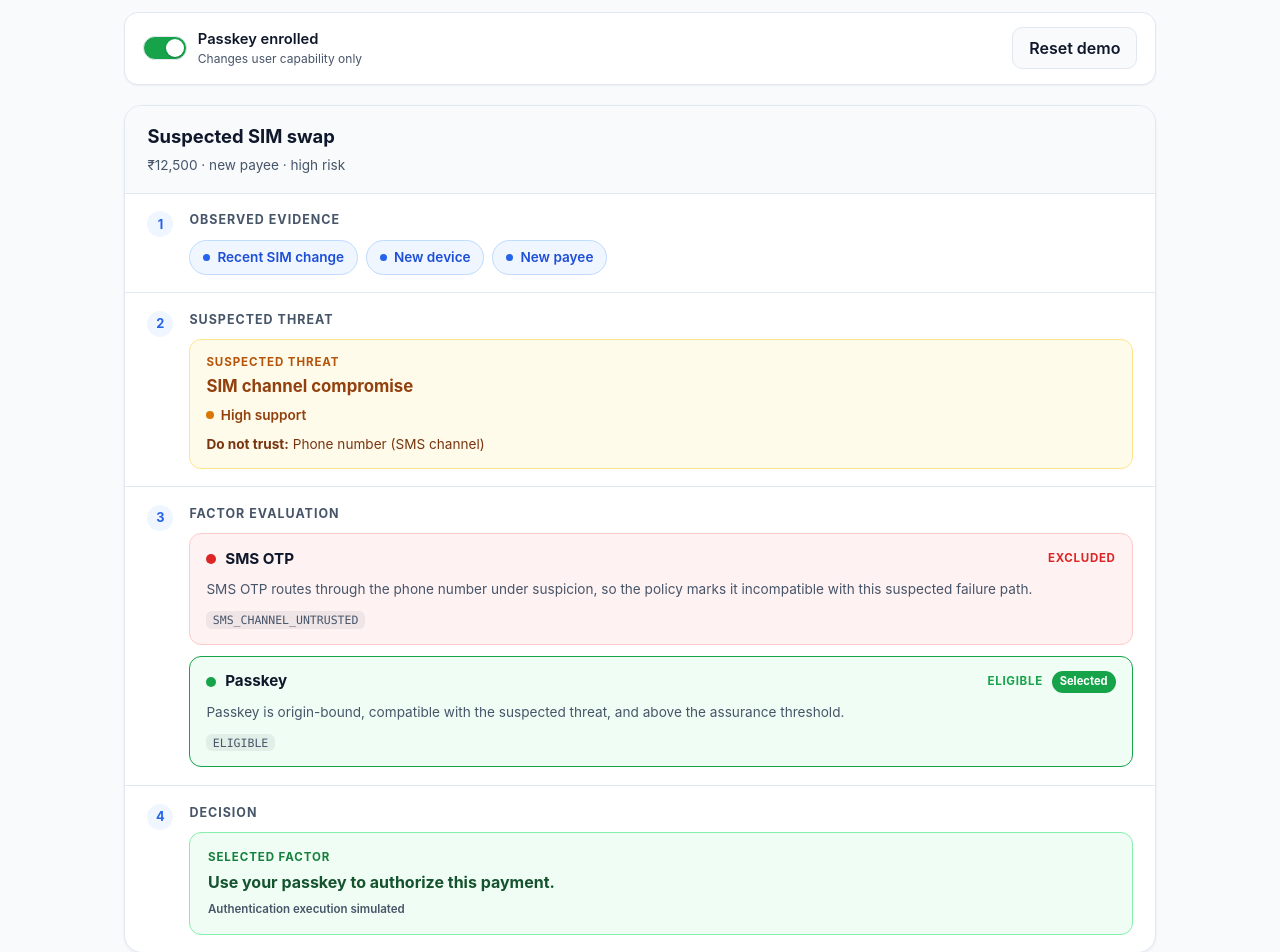
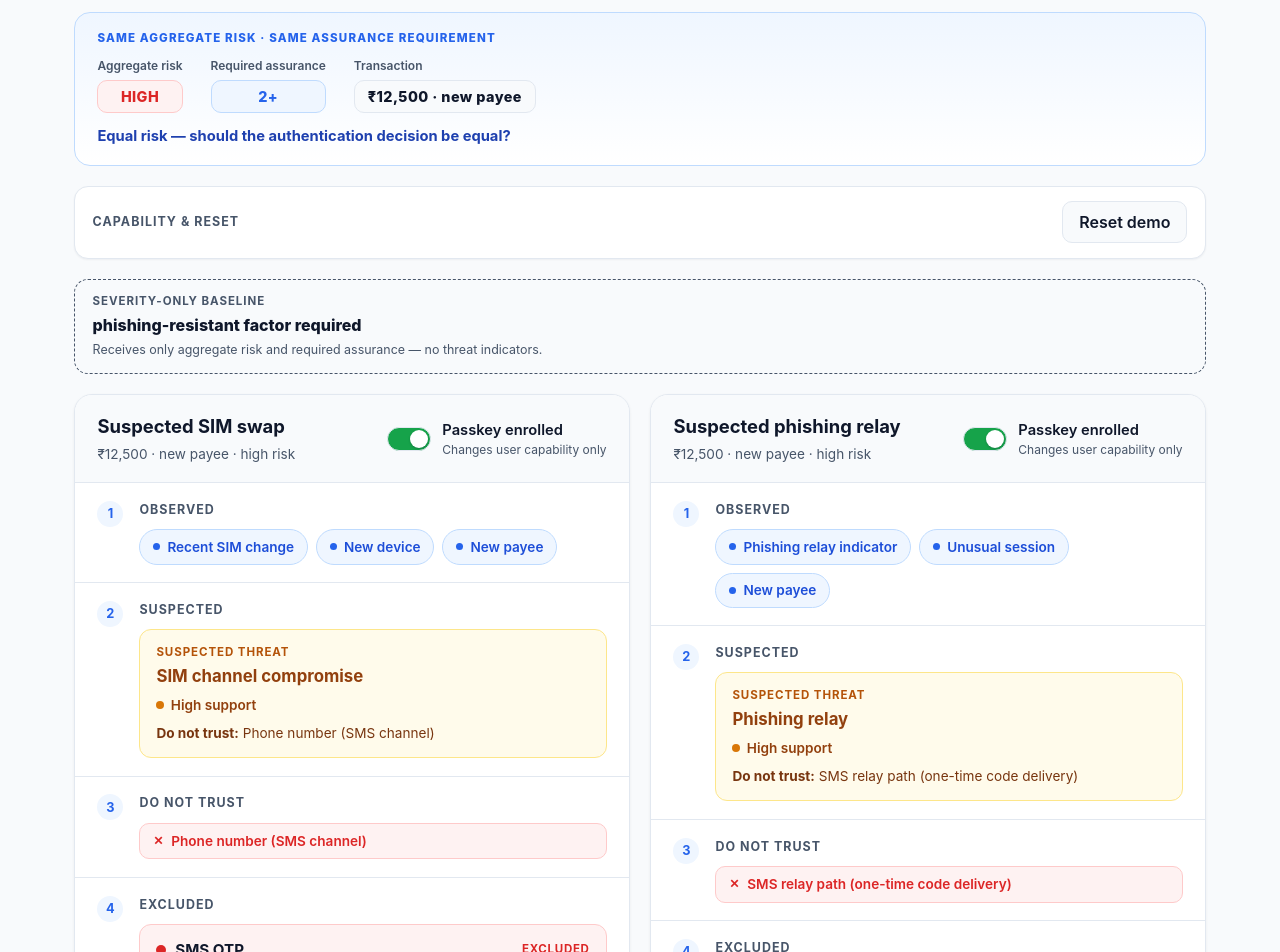
Before and after one commit to Venuvikaas/threat-aware-mfa, a React (Vite) app: page / in a window 1280 px wide. Shown: the part 140-1092 px from the top of the page. Built offline with nearby package versions, Linux system fonts and the light colour scheme.

Commit message:
feat(ui): emphasize threat difference

```diff
--- a/src/App.tsx
+++ b/src/App.tsx
@@ -1,46 +1,117 @@
 import { useMemo, useState } from "react";
 import { evaluateScenario } from "./engine/evaluateScenario";
+import { scalarBaseline } from "./engine/scalarBaseline";
 import { demoPolicy } from "./policy/demoPolicy";
 import { simSwapScenario } from "./scenarios/simSwap";
+import { phishingScenario } from "./scenarios/phishing";
 import { AppShell } from "./components/AppShell";
+import { SharedRiskHeader } from "./components/SharedRiskHeader";
+import { BaselineCard } from "./components/BaselineCard";
+import { ComparisonWorkspace } from "./components/ComparisonWorkspace";
 import { ScenarioPanel } from "./components/ScenarioPanel";
 import { CapabilityToggle } from "./components/CapabilityToggle";
 import "./styles/tokens.css";
 import "./styles/app.css";
 
-const DEFAULT_CAPABILITIES = { passkeyEnrolled: true };
+interface Capabilities {
+  passkeyEnrolled: boolean;
+}
+
+const DEFAULT_CAPABILITIES: Capabilities = { passkeyEnrolled: true };
+const scenarios = [simSwapScenario, phishingScenario];
+const scenarioIds = ["sim-swap", "phishing"] as const;
 
 function App() {
-  const [capabilities, setCapabilities] = useState(DEFAULT_CAPABILITIES);
+  const [capabilities, setCapabilities] = useState<Record<string, Capabilities>>(
+    () =>
+      Object.fromEntries(
+        scenarioIds.map((id) => [id, { ...DEFAULT_CAPABILITIES }])
+      )
+  );
 
-  const scenario = useMemo(
-    () => ({ ...simSwapScenario, capabilities }),
+  const baseline = useMemo(
+    () =>
+      scalarBaseline({
+        aggregateRisk: simSwapScenario.aggregateRisk,
+        requiredAssurance: simSwapScenario.requiredAssurance,
+      }),
+    []
+  );
+
+  function scenarioFor(id: (typeof scenarioIds)[number]) {
+    const base = id === "sim-swap" ? simSwapScenario : phishingScenario;
+    return { ...base, capabilities: capabilities[id] };
+  }
+
+  const simDecision = useMemo(
+    () => evaluateScenario(scenarioFor("sim-swap"), demoPolicy),
     [capabilities]
   );
 
-  const decision = useMemo(
-    () => evaluateScenario(scenario, demoPolicy),
-    [scenario]
+  const phishingDecision = useMemo(
+    () => evaluateScenario(scenarioFor("phishing"), demoPolicy),
+    [capabilities]
   );
 
+  function updateCapability(
+    id: (typeof scenarioIds)[number],
+    passkeyEnrolled: boolean
+  ) {
+    setCapabilities((prev) => ({ ...prev, [id]: { passkeyEnrolled } }));
+  }
+
   function reset() {
-    setCapabilities(DEFAULT_CAPABILITIES);
+    setCapabilities(
+      Object.fromEntries(
+        scenarioIds.map((id) => [id, { ...DEFAULT_CAPABILITIES }])
+      )
+    );
   }
 
   return (
     <AppShell>
+      <SharedRiskHeader scenarios={scenarios} />
+
       <div className="demo-controls">
-        <CapabilityToggle
-          checked={capabilities.passkeyEnrolled}
-          onChange={(passkeyEnrolled) => setCapabilities({ passkeyEnrolled })}
+        <p className="demo-controls-label">Capability & reset</p>
+        <div className="demo-controls-actions">
+          <button type="button" className="reset-button" onClick={reset}>
+            Reset demo
+          </button>
+        </div>
+      </div>
+
+      <BaselineCard baseline={baseline} />
+
+      <ComparisonWorkspace>
+        <ScenarioPanel
+          scenario={scenarioFor("sim-swap")}
+          decision={simDecision}
+          control={
+            <CapabilityToggle
+              checked={capabilities["sim-swap"].passkeyEnrolled}
+              onChange={(checked) => updateCapability("sim-swap", checked)}
+            />
+          }
         />
-        <button type="button" className="reset-button" onClick={reset}>
-          Reset demo
-        </button>
-      </div>
-      <ScenarioPanel scenario={scenario} decision={decision} />
+        <ScenarioPanel
+          scenario={scenarioFor("phishing")}
+          decision={phishingDecision}
+          control={
+            <CapabilityToggle
+              checked={capabilities["phishing"].passkeyEnrolled}
+              onChange={(checked) => updateCapability("phishing", checked)}
+            />
+          }
+        />
+      </ComparisonWorkspace>
+
       <footer className="app-footer">
         <span className="footer-chip">Policy version {demoPolicy.version}</span>
+        <span className="footer-chip">
+          The scenario supplies synthetic indicators. The engine applies a
+          deterministic demonstration policy.
+        </span>
         <span className="footer-chip">
           The prototype selects a policy outcome; it does not execute
           authentication.
--- a/src/components/ScenarioPanel.tsx
+++ b/src/components/ScenarioPanel.tsx
@@ -1,64 +1,31 @@
 import type { Decision, Scenario } from "../engine/types";
-import { EvidenceList } from "./EvidenceList";
-import { ThreatSummary } from "./ThreatSummary";
-import { FactorCard } from "./FactorCard";
-import { OutcomeCard } from "./OutcomeCard";
+import { DecisionTrace } from "./DecisionTrace";
 
 interface ScenarioPanelProps {
   scenario: Scenario;
   decision: Decision;
+  control?: React.ReactNode;
 }
 
-export function ScenarioPanel({ scenario, decision }: ScenarioPanelProps) {
+export function ScenarioPanel({
+  scenario,
+  decision,
+  control,
+}: ScenarioPanelProps) {
   return (
     <section className="scenario-panel" aria-label={scenario.title}>
       <header className="scenario-panel-head">
-        <h2 className="scenario-panel-title">{scenario.title}</h2>
-        <p className="scenario-panel-meta">
-          ₹{scenario.transaction.amount.toLocaleString("en-IN")} · new payee ·{" "}
-          {scenario.aggregateRisk} risk
-        </p>
+        <div>
+          <h2 className="scenario-panel-title">{scenario.title}</h2>
+          <p className="scenario-panel-meta">
+            ₹{scenario.transaction.amount.toLocaleString("en-IN")} ·{" "}
+            {scenario.transaction.payeeType} payee · {scenario.aggregateRisk}{" "}
+            risk
+          </p>
+        </div>
+        {control}
       </header>
-
-      <div className="trace-step">
-        <span className="trace-step-number">1</span>
-        <div>
-          <h3 className="trace-step-title">Observed evidence</h3>
-          <EvidenceList evidence={decision.evidenceUsed} />
-        </div>
-      </div>
-
-      <div className="trace-step">
-        <span className="trace-step-number">2</span>
-        <div>
-          <h3 className="trace-step-title">Suspected threat</h3>
-          <ThreatSummary decision={decision} />
-        </div>
-      </div>
-
-      <div className="trace-step">
-        <span className="trace-step-number">3</span>
-        <div>
-          <h3 className="trace-step-title">Factor evaluation</h3>
-          <div className="factor-list">
-            {decision.factors.map((factor) => (
-              <FactorCard
-                key={factor.factorId}
-                factor={factor}
-                selected={factor.factorId === decision.selectedFactor}
-              />
-            ))}
-          </div>
-        </div>
-      </div>
-
-      <div className="trace-step">
-        <span className="trace-step-number">4</span>
-        <div>
-          <h3 className="trace-step-title">Decision</h3>
-          <OutcomeCard decision={decision} />
-        </div>
-      </div>
+      <DecisionTrace decision={decision} />
     </section>
   );
 }
--- a/src/styles/app.css
+++ b/src/styles/app.css
@@ -26,7 +26,7 @@ input {
 /* ---------- App shell ---------- */
 
 .app-shell {
-  max-width: 1080px;
+  max-width: 1180px;
   margin: 0 auto;
   padding: 2.5rem 1.5rem 3rem;
 }
@@ -83,6 +83,79 @@ input {
   color: var(--ink-muted);
 }
 
+/* ---------- Shared risk header ---------- */
+
+.shared-risk {
+  margin-bottom: 1.25rem;
+  padding: 1.1rem 1.4rem;
+  border: 1px solid #bfdbfe;
+  border-radius: 16px;
+  background: linear-gradient(180deg, #eff6ff 0%, #ffffff 100%);
+}
+
+.shared-risk-label {
+  margin: 0 0 0.6rem;
+  font-size: 0.72rem;
+  font-weight: 800;
+  letter-spacing: 0.1em;
+  text-transform: uppercase;
+  color: var(--evidence);
+}
+
+.shared-risk-values {
+  display: flex;
+  flex-wrap: wrap;
+  gap: 1.75rem;
+}
+
+.shared-risk-value {
+  display: flex;
+  flex-direction: column;
+  gap: 0.3rem;
+}
+
+.shared-risk-key {
+  font-size: 0.75rem;
+  font-weight: 600;
+  color: var(--ink-muted);
+}
+
+.shared-risk-badge {
+  display: inline-flex;
+  align-items: center;
+  justify-content: center;
+  padding: 0.3rem 0.8rem;
+  border-radius: 10px;
+  font-size: 0.9rem;
+  font-weight: 800;
+  letter-spacing: 0.03em;
+}
+
+.risk-badge {
+  background: var(--excluded-bg);
+  color: var(--excluded);
+  border: 1px solid #fecaca;
+}
+
+.assurance-badge {
+  background: var(--evidence-bg);
+  color: var(--evidence);
+  border: 1px solid #bfdbfe;
+}
+
+.tx-badge {
+  background: var(--surface-soft);
+  color: var(--ink);
+  border: 1px solid var(--border);
+}
+
+.shared-risk-question {
+  margin: 0.75rem 0 0;
+  font-size: 0.92rem;
+  font-weight: 700;
+  color: #1e40af;
+}
+
 /* ---------- Demo controls ---------- */
 
 .demo-controls {
@@ -98,6 +171,38 @@ input {
   background: var(--surface);
   box-shadow: 0 1px 2px rgba(15, 23, 42, 0.05);
 }
+
+.demo-controls-label {
+  margin: 0;
+  font-size: 0.78rem;
+  font-weight: 700;
+  letter-spacing: 0.08em;
+  text-transform: uppercase;
+  color: var(--ink-muted);
+}
+
+.demo-controls-actions {
+  display: flex;
+  gap: 0.75rem;
+}
+
+.reset-button {
+  padding: 0.5rem 1rem;
+  border: 1px solid var(--border);
+  border-radius: 10px;
+  background: var(--surface-soft);
+  color: var(--ink);
+  font-weight: 600;
+  cursor: pointer;
+  transition: border-color 140ms ease, background 140ms ease;
+}
+
+.reset-button:hover {
+  border-color: var(--ink-muted);
+  background: var(--surface);
+}
+
+/* ---------- Capability toggle ---------- */
 
 .capability-toggle {
   display: inline-flex;
@@ -162,20 +267,49 @@ input {
   font-size: 0.75rem;
 }
 
-.reset-button {
-  padding: 0.5rem 1rem;
-  border: 1px solid var(--border);
-  border-radius: 10px;
+/* ---------- Baseline card ---------- */
+
+.baseline-card {
+  margin-bottom: 1.25rem;
+  padding: 0.85rem 1.1rem;
+  border: 1px dashed var(--ink-muted);
+  border-radius: 14px;
   background: var(--surface-soft);
-  color: var(--ink);
-  font-weight: 600;
-  cursor: pointer;
-  transition: border-color 140ms ease, background 140ms ease;
 }
 
-.reset-button:hover {
-  border-color: var(--ink-muted);
-  background: var(--surface);
+.baseline-card-label {
+  margin: 0 0 0.15rem;
+  font-size: 0.72rem;
+  font-weight: 700;
+  letter-spacing: 0.08em;
+  text-transform: uppercase;
+  color: var(--ink-muted);
+}
+
+.baseline-card-value {
+  margin: 0;
+  font-size: 1rem;
+  font-weight: 800;
+  color: var(--ink);
+}
+
+.baseline-card-note {
+  margin: 0.25rem 0 0;
+  font-size: 0.78rem;
+  color: var(--ink-muted);
+}
+
+/* ---------- Comparison workspace ---------- */
+
+.comparison-workspace {
+  display: grid;
+  grid-template-columns: 1fr 1fr;
+  gap: 1.25rem;
+  align-items: start;
+}
+
+.comparison-column {
+  min-width: 0;
 }
 
 /* ---------- Scenario panel ---------- */
@@ -189,6 +323,11 @@ input {
 }
 
 .scenario-panel-head {
+  display: flex;
+  flex-wrap: wrap;
+  align-items: center;
+  justify-content: space-between;
+  gap: 0.75rem;
   padding: 1.1rem 1.4rem;
   border-bottom: 1px solid var(--border);
   background: var(--surface-soft);
@@ -328,6 +467,36 @@ input {
   color: #78350f;
 }
 
+/* ---------- Do-not-trust list ---------- */
+
+.distrust-list {
+  list-style: none;
+  margin: 0;
+  padding: 0;
+  display: flex;
+  flex-direction: column;
+  gap: 0.4rem;
+}
+
+.distrust-item {
+  display: inline-flex;
+  align-items: center;
+  gap: 0.5rem;
+  padding: 0.45rem 0.8rem;
+  border: 1px solid #fecaca;
+  border-radius: 10px;
+  background: var(--excluded-bg);
+  color: var(--excluded);
+  font-size: 0.85rem;
+  font-weight: 600;
+}
+
+.distrust-item::before {
+  content: "✕";
+  font-size: 0.75rem;
+  font-weight: 800;
+}
+
 /* ---------- Factor cards ---------- */
 
 .factor-list {
@@ -435,6 +604,20 @@ input {
   color: var(--ink-muted);
 }
 
+.trace-step-eligible {
+  display: grid;
+  gap: 0.4rem;
+}
+
+.trace-step-eligible-label {
+  margin: 0.3rem 0 0;
+  font-size: 0.72rem;
+  font-weight: 700;
+  letter-spacing: 0.08em;
+  text-transform: uppercase;
+  color: var(--eligible);
+}
+
 /* ---------- Outcome ---------- */
 
 .outcome-card {
@@ -497,3 +680,15 @@ input {
   gap: 0.5rem;
   margin-top: 1.25rem;
 }
+
+/* ---------- Responsive ---------- */
+
+@media (max-width: 900px) {
+  .comparison-workspace {
+    grid-template-columns: 1fr;
+  }
+
+  .app-header {
+    flex-direction: column;
+  }
+}
```
